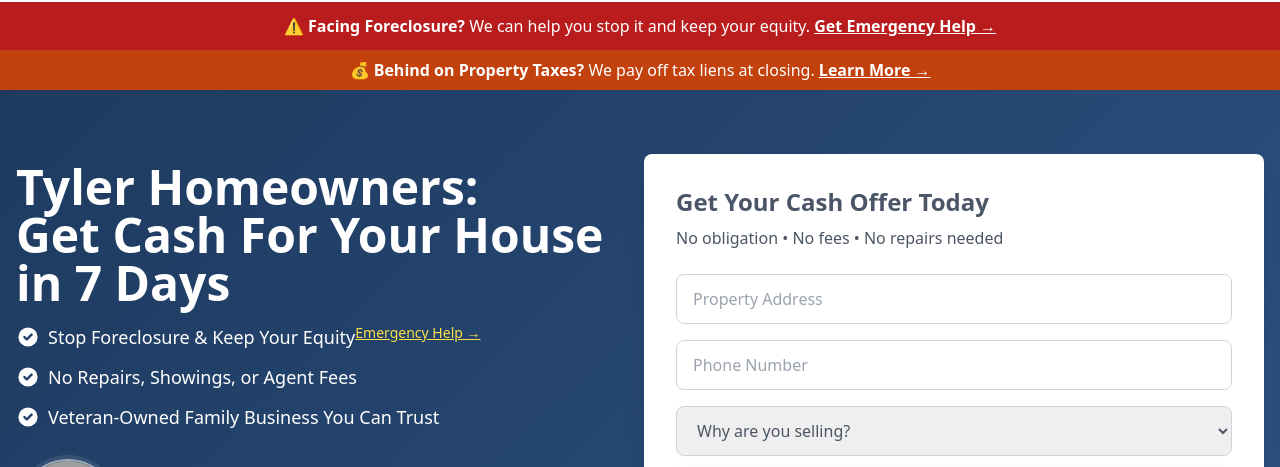
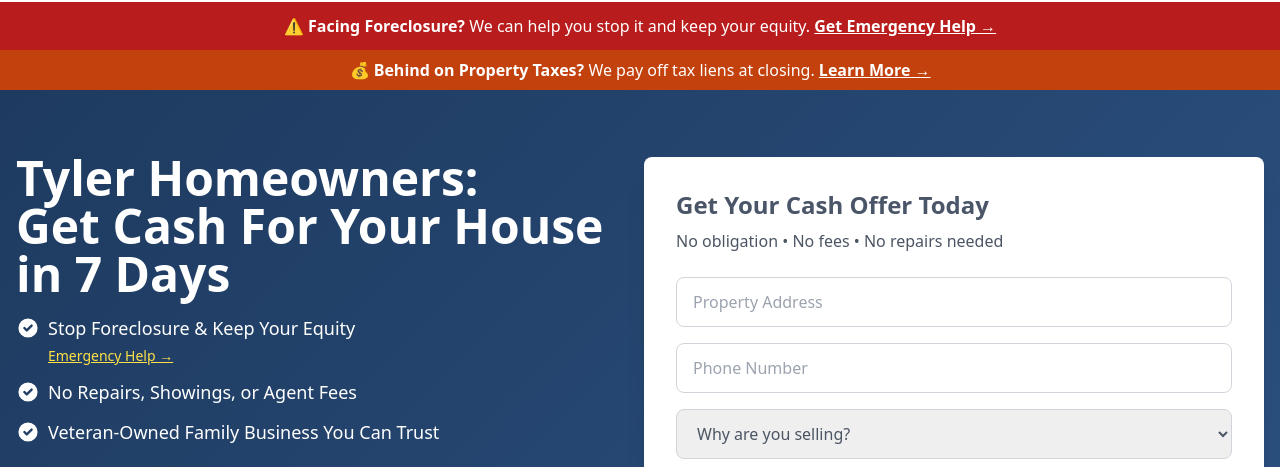
Before and after one commit to codyverge/dewitt-development, a plain HTML site: page index.html in a window 1280 px wide. Shown: the part 110-577 px from the top of the page. Drawn offline with nearby package versions, Linux system fonts and the light colour scheme; grey boxes are pictures that could not be loaded.

Commit message:
Update index.html

```diff
--- a/index.html
+++ b/index.html
@@ -155,8 +155,10 @@
                             <svg class="w-6 h-6 mr-2 flex-shrink-0 mt-0.5" fill="currentColor" viewBox="0 0 20 20">
                                 <path fill-rule="evenodd" d="M10 18a8 8 0 100-16 8 8 0 000 16zm3.707-9.293a1 1 0 00-1.414-1.414L9 10.586 7.707 9.293a1 1 0 00-1.414 1.414l2 2a1 1 0 001.414 0l4-4z" clip-rule="evenodd"/>
                             </svg>
+                            <div>
                             <span>Stop Foreclosure & Keep Your Equity</span>
-            <a href="/stop-foreclosure" class="text-yellow-300 underline text-sm">Emergency Help →</a>
+                            <a href="/stop-foreclosure" class="text-yellow-300 underline text-sm block mt-1">Emergency Help →</a>
+                            </div>
                         </div>
                         <div class="flex items-start">
                             <svg class="w-6 h-6 mr-2 flex-shrink-0 mt-0.5" fill="currentColor" viewBox="0 0 20 20">
```
